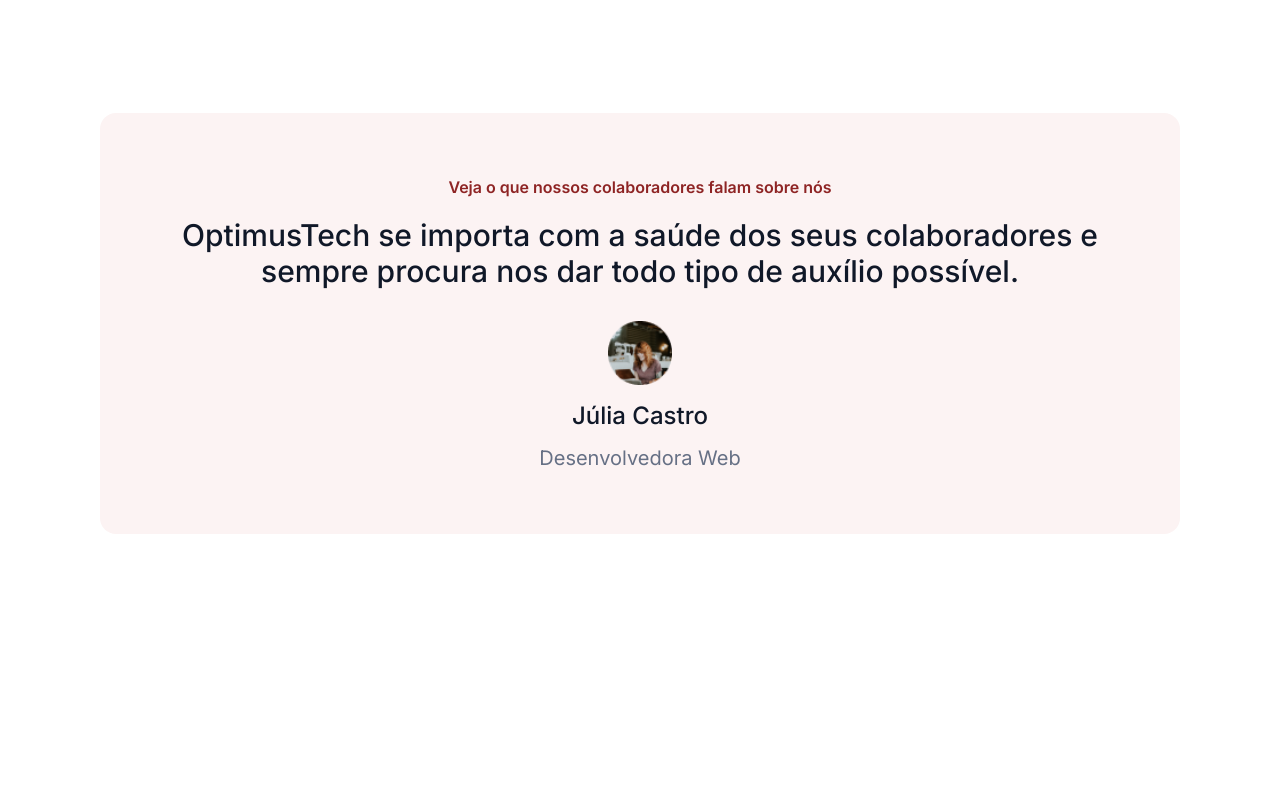
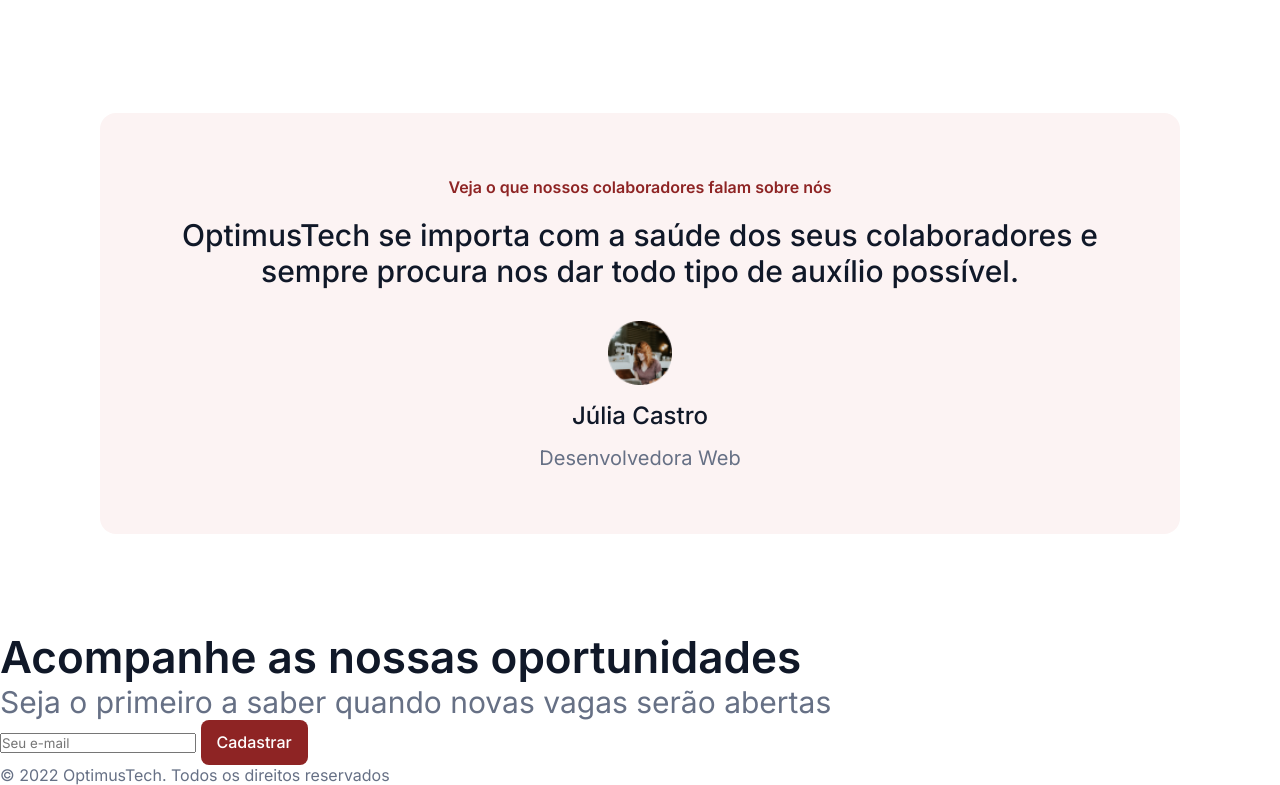
Before and after one commit to RodrigoHarder/7doc-html-css, a plain HTML site: page index.html in a window 1280 px wide. Shown: the part 2573-3358 px from the top of the page. Before the commit the page ends 3203 px from the top, so only its background shows below. Drawn offline with Linux system fonts and the light colour scheme.

Commit message:
Adicionando rodapé

```diff
--- a/index.html
+++ b/index.html
@@ -115,6 +115,13 @@
         </section>
     </main>
     <footer class="rodape">
+            <h2 class="texto-titulo">Acompanhe as nossas oportunidades</h2>
+            <p class="texto-subtitulo">Seja o primeiro a saber quando novas vagas serão abertas</p>
+            <div class="rodape-oportunidades-preenchimento">
+                <input type="email" class="input-email" placeholder="Seu e-mail">
+                <button class="cabecalho-botoes-cadastrar">Cadastrar</button>
+            </div>
+            <p class="cartao-paragrafo"> &copy; 2022 OptimusTech. Todos os direitos reservados</p>
     </footer>
 </body>
 </html>
```
